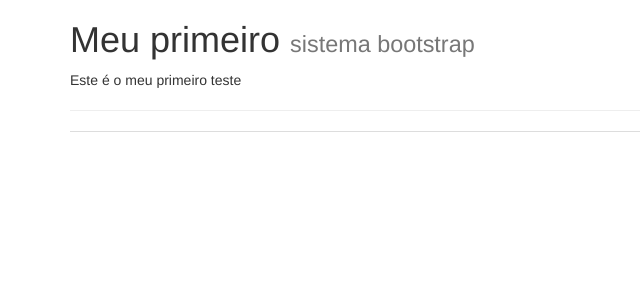
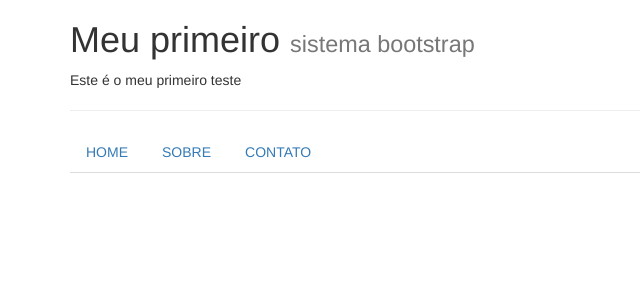
Before and after one commit to deusyvan/bootstrap, a PHP site: page / in a window 1280 px wide. Shown: the top 300 px of the page, without its empty margins (0-640 px from the left). Run offline with PHP 8.4, Linux system fonts and the light colour scheme.

Commit message:
Colocando as abas

```diff
--- a/index.php
+++ b/index.php
@@ -16,7 +16,15 @@
 			<hr/>
 
 			<ul class="nav nav-tabs">
-
+				<li>
+					<a href="">HOME</a>
+				</li>
+				<li>
+					<a href="">SOBRE</a>
+				</li>
+				<li>
+					<a href="">CONTATO</a>
+				</li>
 			</ul>
 
 		</div>
```
